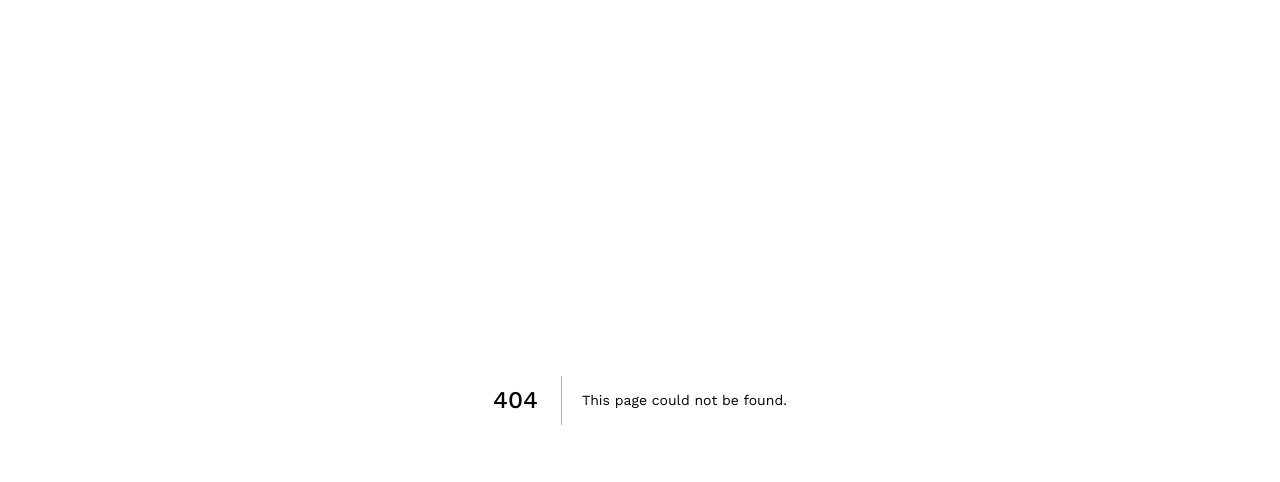
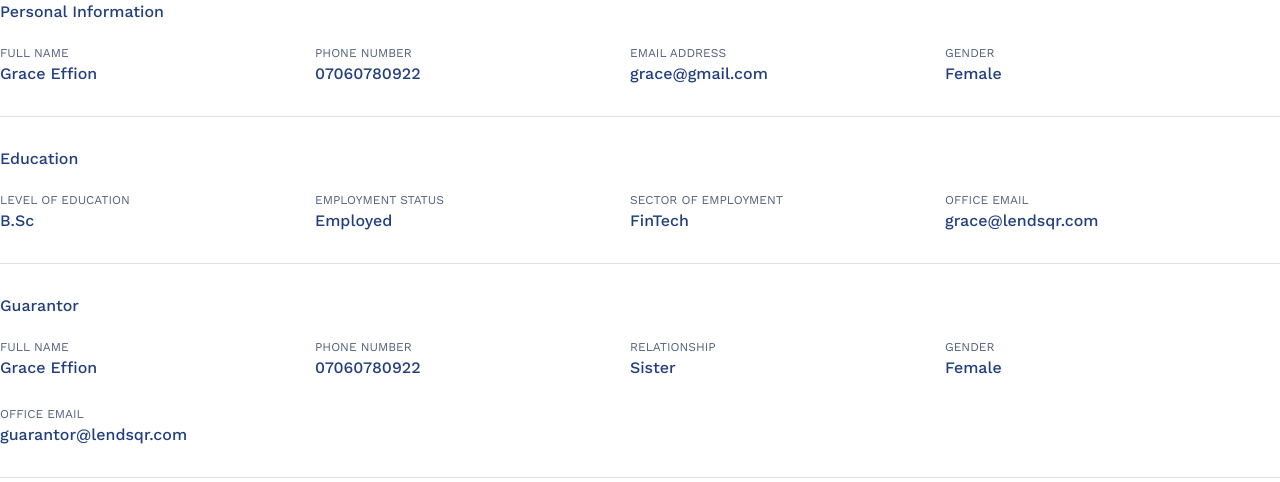
Before and after one commit to EmmanuelVictor62/lendsqr-app, a Next.js app: page /home/UserDetails/GeneralDetails in a window 1280 px wide. Before the commit this address had no page. Shown: the top 482 px of the page. Built offline with nearby package versions, Linux system fonts and the light colour scheme.

Commit message:
Completed User Details Tab UI

```diff
--- /dev/null
+++ b/pages/home/UserDetails/GeneralDetails/general-details.module.scss
@@ -0,0 +1,42 @@
+@import "../../../../styles/variables";
+@import "../../../../styles/base/mixins";
+
+.general-details {
+  &__container {
+    display: flex;
+    flex-direction: column;
+    gap: 20px;
+
+    & p.general-details__heading:not(:first-of-type) {
+      margin-top: 10px;
+    }
+  }
+
+  &__heading {
+    font-weight: 500;
+    color: $col-blue-2;
+  }
+
+  &__content {
+    font-size: 16px;
+    color: $col-blue-2;
+    font-weight: 500;
+    &-column {
+      display: grid;
+      grid-template-columns: repeat(4, 1fr);
+      justify-content: space-between;
+      row-gap: 25px;
+      padding: 0px 20px 30px 0px;
+      border-bottom: 1px solid $col-grey-4;
+    }
+    &-container {
+      display: flex;
+      flex-direction: column;
+    }
+    &-heading {
+      font-size: 12px;
+      color: $col-grey-1;
+      text-transform: uppercase;
+    }
+  }
+}
--- /dev/null
+++ b/pages/home/UserDetails/GeneralDetails/index.tsx
@@ -0,0 +1,105 @@
+import React from "react";
+
+import styles from "./general-details.module.scss";
+
+interface DetailsProps {
+  details?: {};
+}
+
+const GeneralDetails: React.FC<DetailsProps> = () => {
+  return (
+    <div className={styles["general-details__container"]}>
+      <p className={styles["general-details__heading"]}>Personal Information</p>
+      <div className={styles["general-details__content-column"]}>
+        <div className={styles["general-details__content-container"]}>
+          <p className={styles["general-details__content-heading"]}>
+            Full Name
+          </p>
+          <p className={styles["general-details__content"]}>Grace Effion</p>
+        </div>
+        <div className={styles["general-details__content-container"]}>
+          <p className={styles["general-details__content-heading"]}>
+            Phone Number
+          </p>
+          <p className={styles["general-details__content"]}>07060780922</p>
+        </div>
+        <div className={styles["general-details__content-container"]}>
+          <p className={styles["general-details__content-heading"]}>
+            Email Address
+          </p>
+          <p className={styles["general-details__content"]}>grace@gmail.com</p>
+        </div>
+        <div className={styles["general-details__content-container"]}>
+          <p className={styles["general-details__content-heading"]}>Gender</p>
+          <p className={styles["general-details__content"]}>Female</p>
+        </div>
+      </div>
+
+      <p className={styles["general-details__heading"]}>Education </p>
+      <div className={styles["general-details__content-column"]}>
+        <div className={styles["general-details__content-container"]}>
+          <p className={styles["general-details__content-heading"]}>
+            Level of Education
+          </p>
+          <p className={styles["general-details__content"]}>B.Sc</p>
+        </div>
+        <div className={styles["general-details__content-container"]}>
+          <p className={styles["general-details__content-heading"]}>
+            Employment Status
+          </p>
+          <p className={styles["general-details__content"]}>Employed</p>
+        </div>
+        <div className={styles["general-details__content-container"]}>
+          <p className={styles["general-details__content-heading"]}>
+            Sector Of Employment
+          </p>
+          <p className={styles["general-details__content"]}>FinTech</p>
+        </div>
+        <div className={styles["general-details__content-container"]}>
+          <p className={styles["general-details__content-heading"]}>
+            Office Email
+          </p>
+          <p className={styles["general-details__content"]}>
+            grace@lendsqr.com
+          </p>
+        </div>
+      </div>
+
+      <p className={styles["general-details__heading"]}>Guarantor</p>
+      <div className={styles["general-details__content-column"]}>
+        <div className={styles["general-details__content-container"]}>
+          <p className={styles["general-details__content-heading"]}>
+            Full Name
+          </p>
+          <p className={styles["general-details__content"]}>Grace Effion</p>
+        </div>
+        <div className={styles["general-details__content-container"]}>
+          <p className={styles["general-details__content-heading"]}>
+            Phone Number
+          </p>
+          <p className={styles["general-details__content"]}>07060780922</p>
+        </div>
+        <div className={styles["general-details__content-container"]}>
+          <p className={styles["general-details__content-heading"]}>
+            Relationship
+          </p>
+          <p className={styles["general-details__content"]}>Sister</p>
+        </div>
+        <div className={styles["general-details__content-container"]}>
+          <p className={styles["general-details__content-heading"]}>Gender</p>
+          <p className={styles["general-details__content"]}>Female</p>
+        </div>
+        <div className={styles["general-details__content-container"]}>
+          <p className={styles["general-details__content-heading"]}>
+            Office Email
+          </p>
+          <p className={styles["general-details__content"]}>
+            guarantor@lendsqr.com
+          </p>
+        </div>
+      </div>
+    </div>
+  );
+};
+
+export default GeneralDetails;
--- a/pages/home/home.module.scss
+++ b/pages/home/home.module.scss
@@ -6,5 +6,7 @@
     padding: 110px 60px 30px 350px;
     height: 100vh;
     background-color: $col-blue-5;
+    overflow: auto;
+    @include hide-scrollbar;
   }
 }
--- a/types/type.ts
+++ b/types/type.ts
@@ -8,7 +8,4 @@ export type userTableCardType = {
   status: string | undefined | null;
 };
 
-export type TabListType = Array<{
-  name: string | undefined | null;
-  activeTab?: string | undefined | null;
-}>;
+export type TabHeaderType = "General Details" | "Documents" | "Loans";
```
Also changed, not shown: components/Tab/index.tsx (+6 -6 lines), pages/home/UserDetails/index.tsx (+22 -8 lines), pages/home/UserDetails/user-details.module.scss (+8 -1 lines).
